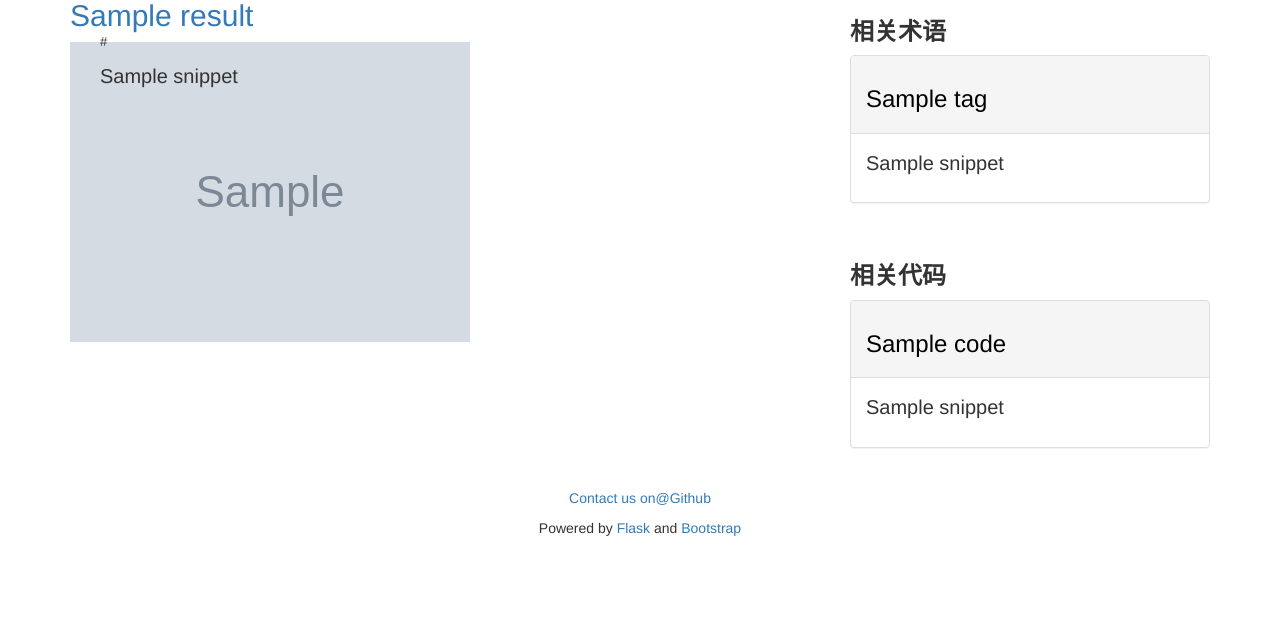
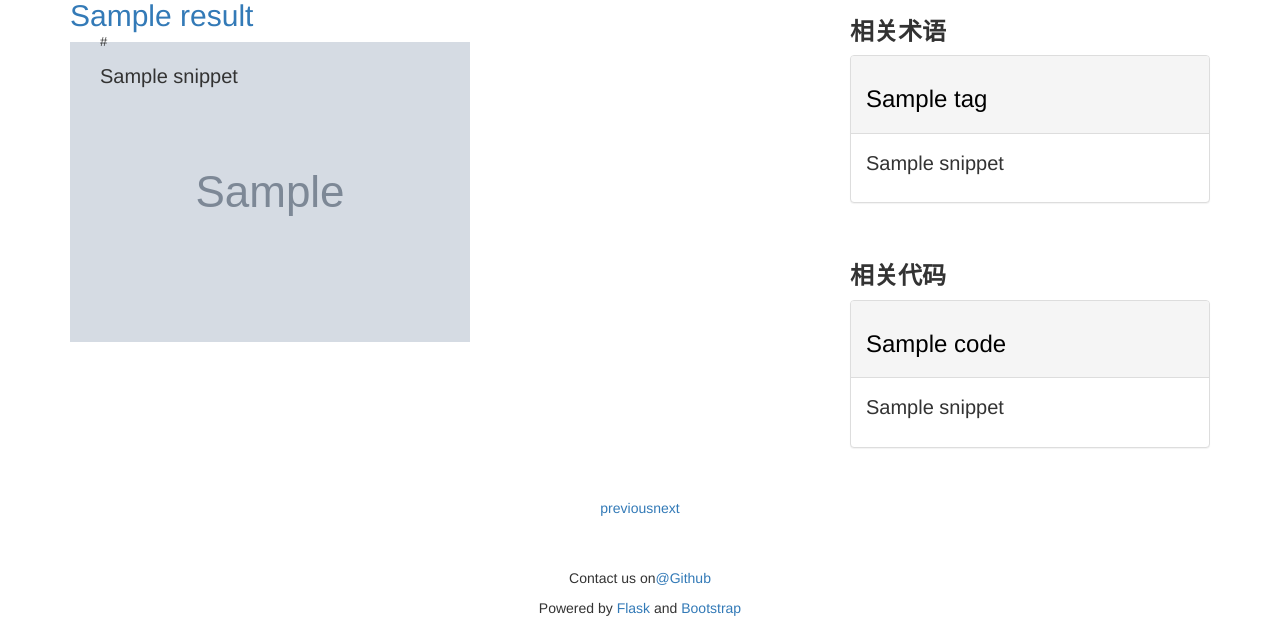
Before and after one commit to NJUSearch/project-code, a Flask app: template templates/index.html in a window 1280 px wide. Shown: the part 464-1092 px from the top of the page. Before the commit the page ends 1000 px from the top, so only its background shows below. Run offline with Flask 2, Linux system fonts and the light colour scheme; the template is opened without the code that fills it: most values are stand-ins (such as "Sample title", 1, 10 or a date in 2020); grey boxes marked "Sample" are stand-in pictures; some libraries are stand-ins or nearby versions.

Commit message:
增加翻页功能

```diff
--- a/app.py
+++ b/app.py
@@ -22,11 +22,11 @@ def add_bold_tag(query, text):
 
 app = Flask(__name__)
 bootstrap = Bootstrap(app)
-passwd = ""
+passwd = "123456"
 graph = Graph("http://localhost:7474", username="neo4j", password=passwd)
 
 db = pymysql.connect(host='localhost', port=3306, user='root',
-                             passwd=passwd, database='')
+                             passwd="980306", database='resource')
 cursor = db.cursor()
 
 @app.route('/')
@@ -42,6 +42,7 @@ def query():
         key_word = request.args.get('q')
         offset = request.args.get('offset')
         start_index = request.args.get('start')
+        offset=request.args.get('offset')
         # read engineID
         f = open('data/engine.json')
         s = json.load(f)
@@ -86,7 +87,7 @@ def query():
         return render_template('index.html', q=key_word, results=results,tags=tags,codes=codes,
                                error=error, engine_name=engine_name,
                                search_info='', has_previous=False,
-                               current_start_index=1, page_index=1)
+                               current_start_index=1, page_index=1,offset=int(offset))
         # else:
         # search_info = 'About ' + json_data['searchInformation']['formattedTotalResults'] + ' results (' + \
         #               json_data['searchInformation']['formattedSearchTime'] + ' seconds)'
--- a/templates/index.html
+++ b/templates/index.html
@@ -165,16 +165,20 @@
 
       {% endfor %}
 
+    </div>
 
 
-    </div>
-
+  </div>
+    {% if results %}
       <div>
-          <a href=>
+          <table style="border-collapse:collapse;text-align:left;margin:30px auto 30px" id="pager" role="presentation">
+              <tbody>
+              <td class="previous"><a href="/query?q={{ q }}&offset={{ offset-10 }}">previous</a></td>
+              <td class="next"><a href="/query?q={{ q }}&offset={{ offset+10 }}">next</a></td>
+              </tbody>
+          </table>
       </div>
-  </div>
-
-
+    {% endif %}
 
 
 
```
